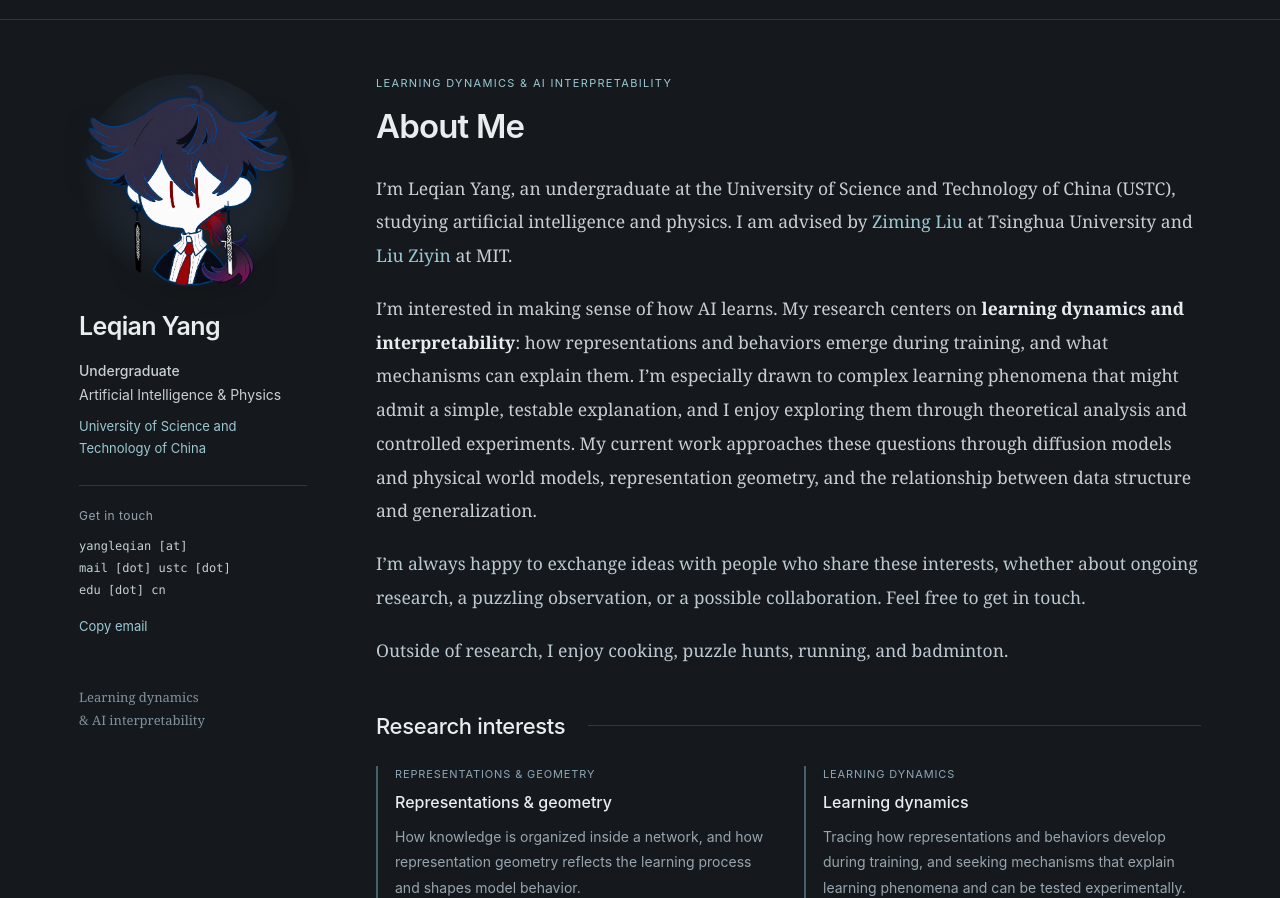
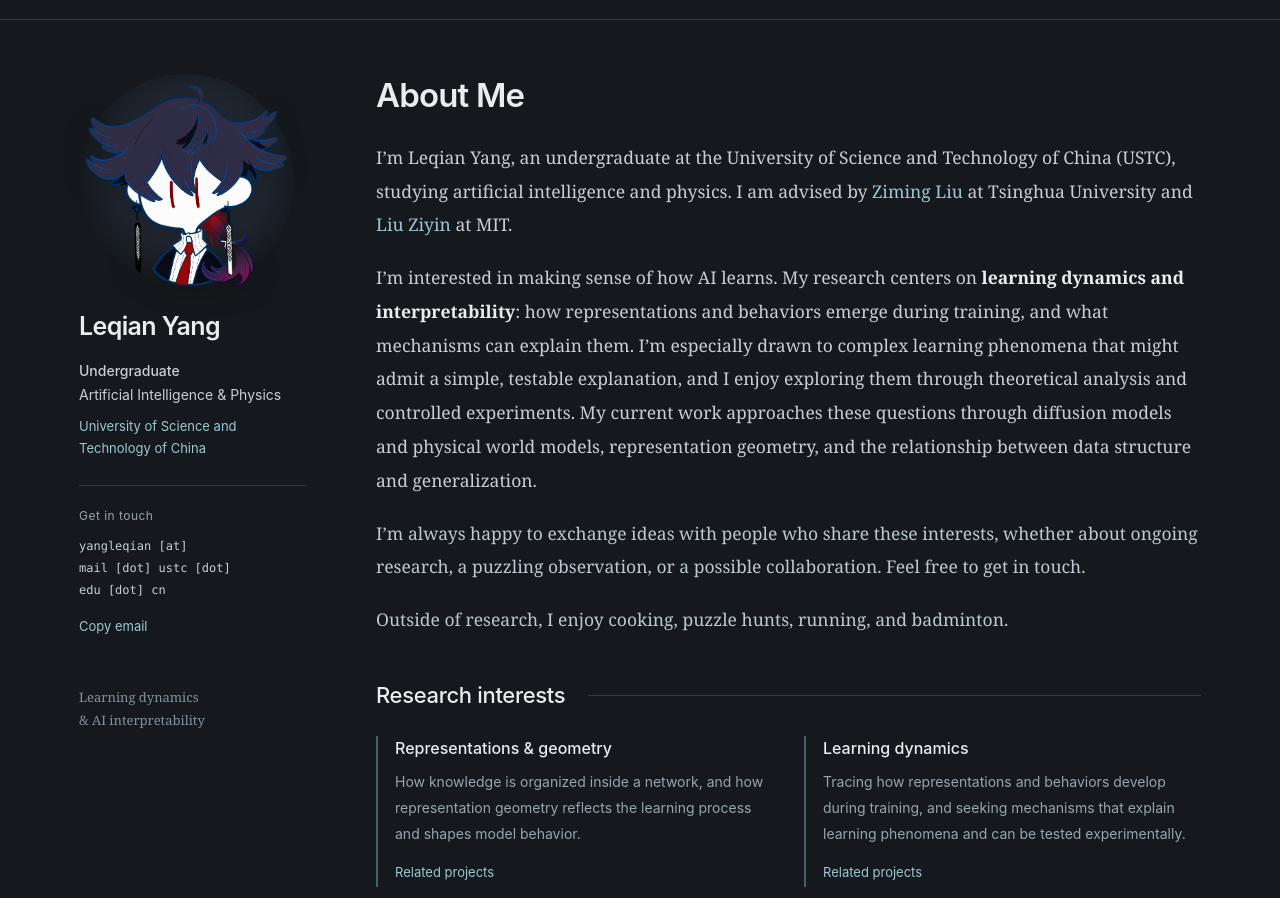
Before and after one commit to AlistairY/AlistairY.github.io, a plain HTML site: page index.html in a window 1280 px wide. Shown: the part 55-953 px from the top of the page. Drawn offline with Linux system fonts and the light colour scheme.

Commit message:
Remove redundant labels above About and research interests

```diff
--- a/app.js
+++ b/app.js
@@ -33,7 +33,7 @@
     dialog.scrollTop=0;
     document.body.style.overflow='hidden';
   }
-  document.getElementById('research-grid').innerHTML=areas.map(a=>`<article class="research-area"><span class="area-label">${escape(a.label)}</span><h3>${escape(a.title)}</h3><p>${escape(a.text)}</p><a href="#projects" data-area="${a.filter}">${escape(ui.showProjects)}</a></article>`).join('');
+  document.getElementById('research-grid').innerHTML=areas.map(a=>`<article class="research-area"><h3>${escape(a.title)}</h3><p>${escape(a.text)}</p><a href="#projects" data-area="${a.filter}">${escape(ui.showProjects)}</a></article>`).join('');
   document.addEventListener('click',e=>{
     const project=e.target.closest('[data-project]');
     const f=e.target.closest('[data-filter]');
--- a/index.html
+++ b/index.html
@@ -9,7 +9,7 @@
   <link rel="icon" href="assets/mark.svg" type="image/svg+xml">
   <link rel="stylesheet" href="style.css?v=figure1-20261122">
   <script src="content.js?v=figure1-20261122" defer></script>
-  <script src="app.js?v=figure1-20261122" defer></script>
+  <script src="app.js?v=labels-20261123" defer></script>
 </head>
 <body id="top">
   <a class="skip-link" href="#main" data-copy="skip">Skip to content</a>
@@ -48,7 +48,6 @@
 
     <main id="main">
       <section id="about" class="about section" aria-labelledby="about-title">
-        <p class="eyebrow">LEARNING DYNAMICS & AI INTERPRETABILITY</p>
         <h1 id="about-title" data-copy="aboutTitle">About Me</h1>
         <div class="prose biography">
           <p data-copy-html="about1">I’m Leqian Yang, an undergraduate at the University of Science and Technology of China (USTC), studying artificial intelligence and physics. I am advised by <a href="https://kindxiaoming.github.io/" target="_blank" rel="noopener">Ziming Liu</a> at Tsinghua University and <a href="https://www.mit.edu/~ziyinl/" target="_blank" rel="noopener">Liu Ziyin</a> at MIT.</p>
```
